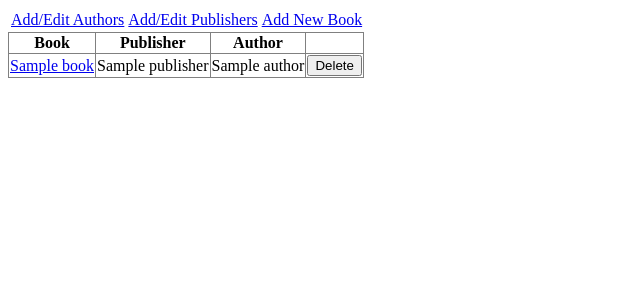
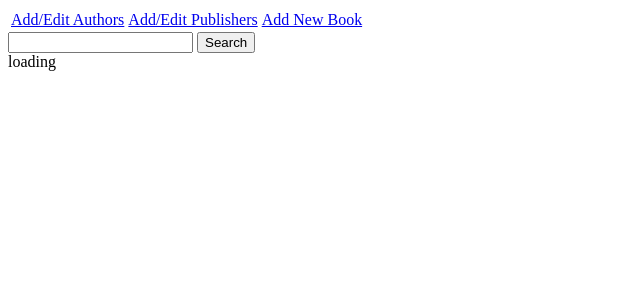
Before and after one commit to markriemer/DBManagement, a Django app: page /books/ in a window 1280 px wide. Shown: the top 300 px of the page, without its empty margins (0-640 px from the left). Run offline with Django 3.2, Linux system fonts and the light colour scheme; tables that the repository leaves empty hold one stand-in row (values such as "Sample post"); data that the repository does not hold is empty; some libraries are stand-ins or nearby versions.

Commit message:
updated index and booklist.  added comments

```diff
--- a/books/templates/books/authshell.html
+++ b/books/templates/books/authshell.html
@@ -54,9 +54,7 @@
 </script>
 </head>
 
-<form method="get">
-    <input type="text" id="searchtext" onchange="executeSearch()"/> <button type="button" id="btnSearch" onclick="executeSearch()">Search</button>
-</form>
+<input type="text" id="searchtext" onchange="executeSearch()"/> <button type="button" id="btnSearch" onclick="executeSearch()">Search</button>
 
 <div id="results_table"></div>
 <div id="message"></div>
--- a/books/templates/books/book.html
+++ b/books/templates/books/book.html
@@ -65,7 +65,7 @@
 </table>
 <table>
    {% for auth in author_list %}
-     <tr><td> {{auth.name}}<a href="javascript:void(0)" onclick="link({{auth.auth_id}},'{{auth.name}}')">add</a></td></tr>
+     <tr><td> {{auth.name}} <a href="javascript:void(0)" onclick="link({{auth.auth_id}},'{{auth.name}}')">add</a></td></tr>
    {% endfor %}
 
 </table>
--- a/books/templates/books/index.html
+++ b/books/templates/books/index.html
@@ -4,11 +4,30 @@
   var deleteBook = function(id){
      $.get("/books/book/deletebook/"+id, "", function(message) {
           $('#message').html(message);
-          $('#row'+id).remove();
-     }).fail(updateError);
+          $('.row'+id).remove();
+     }).fail();
   }
+
+  var sortTable = function(orderby){
+     $.get("/books/index/orderby/"+orderby+"?search="+$('#searchtext').val() , function(message) {
+          $('#booklist').html(message);
+     }).fail();
+  }
+
+  var executeSearch = function(){
+     $.get("/books/index/orderby/title?search="+$('#searchtext').val(), function(message) {
+          $('#booklist').html(message);
+     }).fail();
+  }
+
+  $(document).ready(function(){
+     $('#booklist').html("loading");
+     $.get("/books/index/orderby/title", function(message) {
+          $('#booklist').html(message);
+     }).fail();
+  });
+
 </script>
-
 
 <table>
   <tr>
@@ -18,26 +37,7 @@
   </tr>
 </table>
 
-<table border="1" style="border-collapse:collapse">
-    <tr>
-       <th>Book</th>
-       <th>Publisher</th>
-       <th>Author</th>
-       <th></th>
-    </tr>
-    {% for entry in wrote_list %}
-       <tr>
-         {% if entry.id == -1 %}
-            <td style="border-top-style:none; border-bottom-style:none"></td>
-            <td style="border-top-style:none; border-bottom-style:none"></td>
-           <td>{{ entry.author.name }}</td>
-            <td style="border-top-style:none; border-bottom-style:none"></td>
-         {% else %}
-           <td style="border-top-style:solid; border-bottom-style:none"><a href="/books/book/{{entry.book.book_id}}">{{ entry.book.title }}</a></td>
-           <td style="border-top-style:solid; border-bottom-style:none">{{ entry.book.publisher.name }}</td>
-           <td>{{ entry.author.name }}</td>
-           <td style="border-top-style:solid; border-bottom-style:none"><button type="button" onclick=deleteBook({{entry.book.book_id}})>Delete</button> </td>
-         {% endif %}
-       </tr>
-    {% endfor %}
-</table>
+
+<input type="text" id="searchtext" onchange="executeSearch()"/> <button type="button" id="btnSearch" onclick="executeSearch()">Search</button>
+<div id="booklist"></div>
+<div id="message"></div>
--- a/books/templates/books/pubshell.html
+++ b/books/templates/books/pubshell.html
@@ -54,9 +54,7 @@
 </script>
 </head>
 
-<form method="get">
-    <input type="text" id="searchtext" /> <button type="button" id="btnSearch" onclick="executeSearch()">Search</button>
-</form>
+<input type="text" id="searchtext" /> <button type="button" id="btnSearch" onclick="executeSearch()">Search</button>
 
 <div id="results_table"></div>
 <div id="message"></div>
--- a/books/urls.py
+++ b/books/urls.py
@@ -5,6 +5,7 @@ from . import views
 
 urlpatterns = [
     url(r'^$', views.index, name='index'),
+    url(r'^index/orderby/(?P<orderby>-?title|-?pub)$', views.booklist, name='booklist'),
     url(r'^pub/$', views.pubshell, name='pubshell'),
     url(r'^publishers/$', views.publishers, name='publishers'),
     url(r'^publishers/addpub$', views.addpub, name='addpublishers'),
--- a/books/views.py
+++ b/books/views.py
@@ -1,36 +1,71 @@
 from django.db import IntegrityError
 from django.db import models
+from django.db.models import Q
 from django.shortcuts import render
 from django.http import HttpResponse
 
 from .models import Books, Authors, Publishers, Wrote
 
-# Create your views here.
 
 
-#For the moment, this just lists books.  Need to add authors.
-def index(request):
-    book_list = Books.objects.order_by('book_id')[:]
-    wrote_list = list(Wrote.objects.order_by('book'))
-    wrote_list = sorted(wrote_list,key= lambda x: x.book.title)
+#index is shell that makes ajax calls to booklist to populate list.
+def index(request,orderby='book_id'):
+    return render(request, 'books/index.html')
+
+#the list of books shown by index. performs sorting and filtering
+def booklist(request, orderby='book_id'):
+    #these set the next sort order so clicking on column heading toggles sort
+    if orderby=='title':
+        titlesort='-title'
+        pubsort='pub'
+    elif orderby=='-title':
+        titlesort='title'
+        pubsort='pub'
+    elif orderby=='pub':
+        titlesort='title'
+        pubsort='-pub'
+    elif orderby=='-pub':
+        titlesort='title'
+        pubsort='pub'
+
+    #get any search filter and apply it
+    search = request.GET.get("search")
+    if search is None:
+        search=""
+    wrote_list = list(Wrote.objects.order_by('book').filter(Q(book__title__icontains=search)|Q(book__publisher__name__icontains=search)))
+
+    #sort the list based on the order by
+    reverse=False
+    if orderby=='-title':
+        reverse=True
+        wrote_list = sorted(wrote_list,key= lambda x: x.book.title, reverse=reverse)
+    if orderby=='pub':
+        wrote_list = sorted(wrote_list,key= lambda x: x.book.publisher.name, reverse=reverse)
+    if orderby=='-pub':
+        reverse=True
+        wrote_list = sorted(wrote_list,key= lambda x: x.book.publisher.name, reverse=reverse)
+
+    #this allows the template to not print duplicate data for books with multiple authors
     prev = 0
     for entry in wrote_list:
          if entry.book == prev:
-             entry.id = -1
+             entry.id = -1    #marks an entry to not repeat title and publisher
          prev=entry.book
 
-    context = {'book_list': book_list,'wrote_list':wrote_list}
-    resp = render(request, 'books/index.html', context)
+    context = {'wrote_list':wrote_list,'titlesort':titlesort,'pubsort':pubsort}
+    resp = render(request, 'books/booklist.html', context)
     return resp
 
+#shows a blank book form.  modifybook is what actually adds the book to the database when called by book.html ajax
 def addbook(request):
     book = Books(book_id=-1)
     author_list = Authors.objects.all()
     publisher_list = Publishers.objects.all()
-    wrote_list = Wrote.objects.filter(book=-1)
+    wrote_list = Wrote.objects.filter(book=-1)   #pass this so we can use same template as updatebook
     context = {'book': book,'author_list':author_list,'publisher_list':publisher_list, 'wrote_list':wrote_list}
     return render(request, 'books/book.html', context)
 
+#shows a book to be edited.  modifybook does the actual database update when valled by book.html ajax
 def updatebook(request, book_id):
     book = Books.objects.get(book_id=book_id)
     author_list = Authors.objects.all()
@@ -39,9 +74,11 @@ def updatebook(request, book_id):
     context = {'book': book,'author_list':author_list,'publisher_list':publisher_list, 'wrote_list':wrote_list}
     return render(request, 'books/book.html', context)
 
+#does database update for ajax calls from book.html
 def modifybook(request, book_id):
     title = request.GET.get("title")
     pub = request.GET.get("pub")
+    #-1 is used to mark a new book
     if int(book_id)==-1:
          publisher = Publishers.objects.get(pub_id=pub)
          book = Books(title=title, publisher=publisher)
@@ -52,11 +89,13 @@ def modifybook(request, book_id):
     book.save()
     return HttpResponse(book.book_id)
 
+#unlinks an author from a book by deleting from wrote table. called by book.html ajax
 def unlink(request, wrote_id):
     link=Wrote.objects.get(id=wrote_id)
     link.delete()
     return HttpResponse()
 
+#links an author to a book by adding to wrote table. called by book.html ajax
 def link(request):
     auth = Authors.objects.get(auth_id=request.GET.get("auth"))
     book = Books.objects.get(book_id=request.GET.get("book"))
@@ -64,16 +103,20 @@ def link(request):
     wrote.save()
     return HttpResponse(str(wrote.id))
 
+#deletes a book and all links to authors for book.  called by index.html ajax
 def deletebook(request, book_id):
     book = Books.objects.get(book_id=book_id)
     Wrote.objects.filter(book=book).delete()
     book.delete()
     return HttpResponse(book.title + " deleted successfully.")
 
+#shows author shell which wraps authors to prevent postbacks
 def authshell(request):
     return render(request, 'books/authshell.html')
 
+#returns a sorted and filterd list of authors.
 def authors(request, orderby='auth_id'):
+    #these identify the next sort order to handle toggling
     if orderby=='auth_id':
         idsort='-auth_id'
         namesort='name'
@@ -87,19 +130,23 @@ def authors(request, orderby='auth_id'):
         idsort='auth_id'
         namesort='name'
 
+    #apply a search if there is one
     search = request.GET.get("search")
     if search is None:
-        search=""
-    auth_list = Authors.objects.filter(name__contains=search).order_by(orderby)[:]
+        search=""  #empty string will return all for icontains search
+    auth_list = Authors.objects.filter(name__icontains=search).order_by(orderby)[:]
+
     context = {'auth_list': auth_list,'idsort':idsort,'namesort':namesort,'orderby':orderby}
     return render(request, 'books/authors.html', context)
 
+#adds new author record.  handles ajax calls from authshell.html
 def addauth(request):
     newtext = request.GET.get("newtext")
     auth=Authors(name=newtext)
     auth.save()
     return HttpResponse(str(auth.auth_id))
 
+#modifies author record.  handles ajax calls from authshell.html
 def updateauth(request, auth_id):
     auth = Authors.objects.get(auth_id=auth_id)
     newtext = request.GET.get("newtext")
@@ -107,18 +154,24 @@ def updateauth(request, auth_id):
     auth.save()
     return HttpResponse("Author name chaged to " +newtext)
 
+#deletes author record.  handles ajax calls from authshell.html
 def deleteauth(request, auth_id):
     auth = Authors.objects.get(auth_id=auth_id)
     try:
         auth.delete()
         return HttpResponse(auth.name + " deleted successfully.")
+
+    #can't delete an author if linked to a book
     except IntegrityError as e:
         return HttpResponse(auth.name + " could not be deleted due to a referential integrity error.", status=403)
 
+#shows pubshell which wraps publishers to prevent postbacks
 def pubshell(request):
     return render(request, 'books/pubshell.html')
 
+#returns a sorted/filtered list of publishers.  called by pubshell.html ajax
 def publishers(request, orderby='pub_id'):
+    #set next sort order for toggling
     if orderby=='pub_id':
         idsort='-pub_id'
         namesort='name'
@@ -135,16 +188,19 @@ def publishers(request, orderby='pub_id'):
     search = request.GET.get("search")
     if search is None:
         search=""
-    pub_list = Publishers.objects.filter(name__contains=search).order_by(orderby)[:]
+    pub_list = Publishers.objects.filter(name__icontains=search).order_by(orderby)[:]
+
     context = {'pub_list': pub_list,'idsort':idsort,'namesort':namesort,'orderby':orderby}
     return render(request, 'books/publishers.html', context)
 
+#adds a new publisher to the publishers table.  handles ajax from pubshell.html
 def addpub(request):
     newtext = request.GET.get("newtext")
     pub=Publishers(name=newtext)
     pub.save()
     return HttpResponse(str(pub.pub_id))
 
+#updates a publisher in the publishers table.  handles ajax from pubshell.html
 def updatepub(request,pub_id):
     pub = Publishers.objects.get(pub_id=pub_id)
     newtext = request.GET.get("newtext")
@@ -152,6 +208,7 @@ def updatepub(request,pub_id):
     pub.save()
     return HttpResponse("Publisher name chaged to " +newtext)
 
+#deletes a publisher from the publishers table.  handles ajax from pubshell.html
 def deletepub(request, pub_id):
     pub = Publishers.objects.get(pub_id=pub_id)
     try:
```
